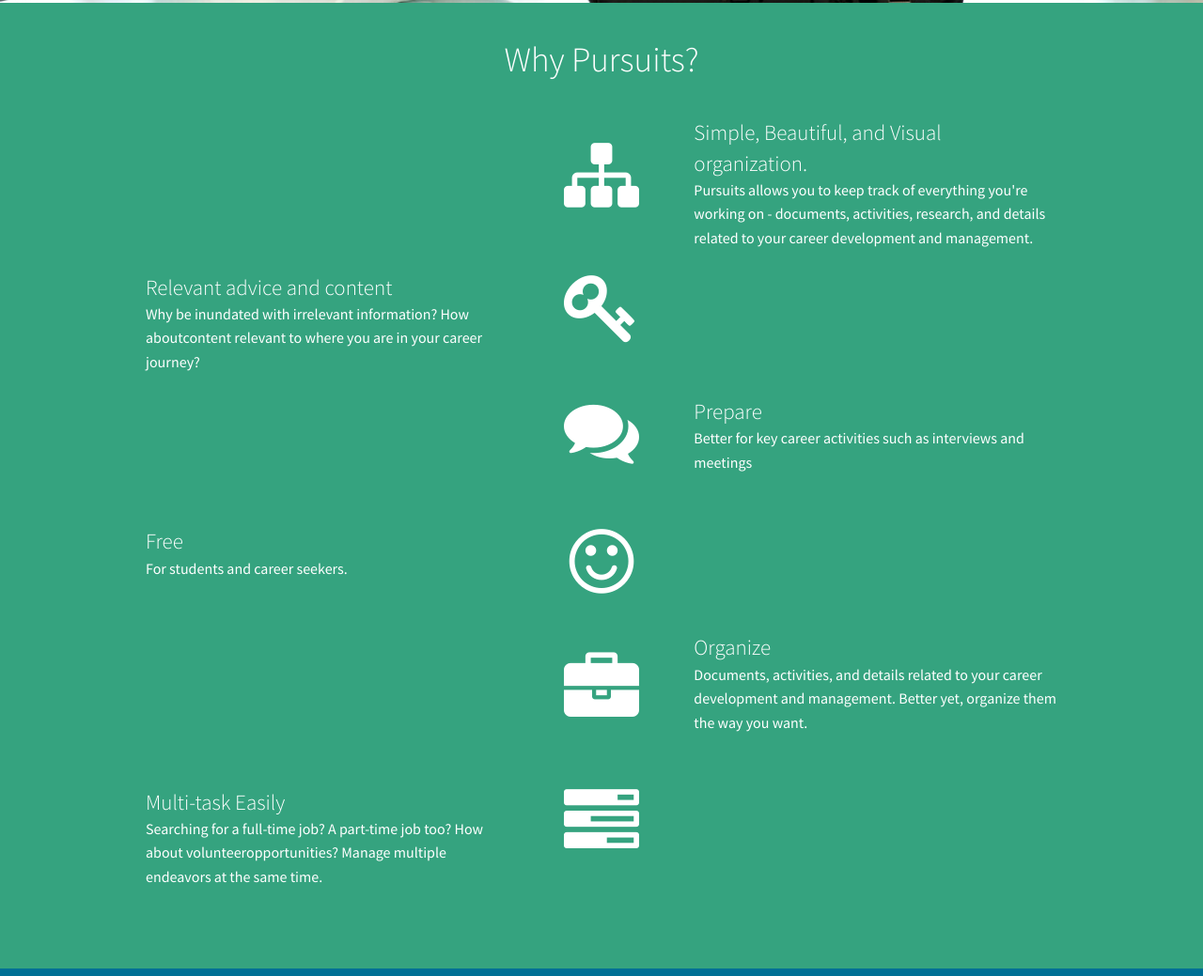
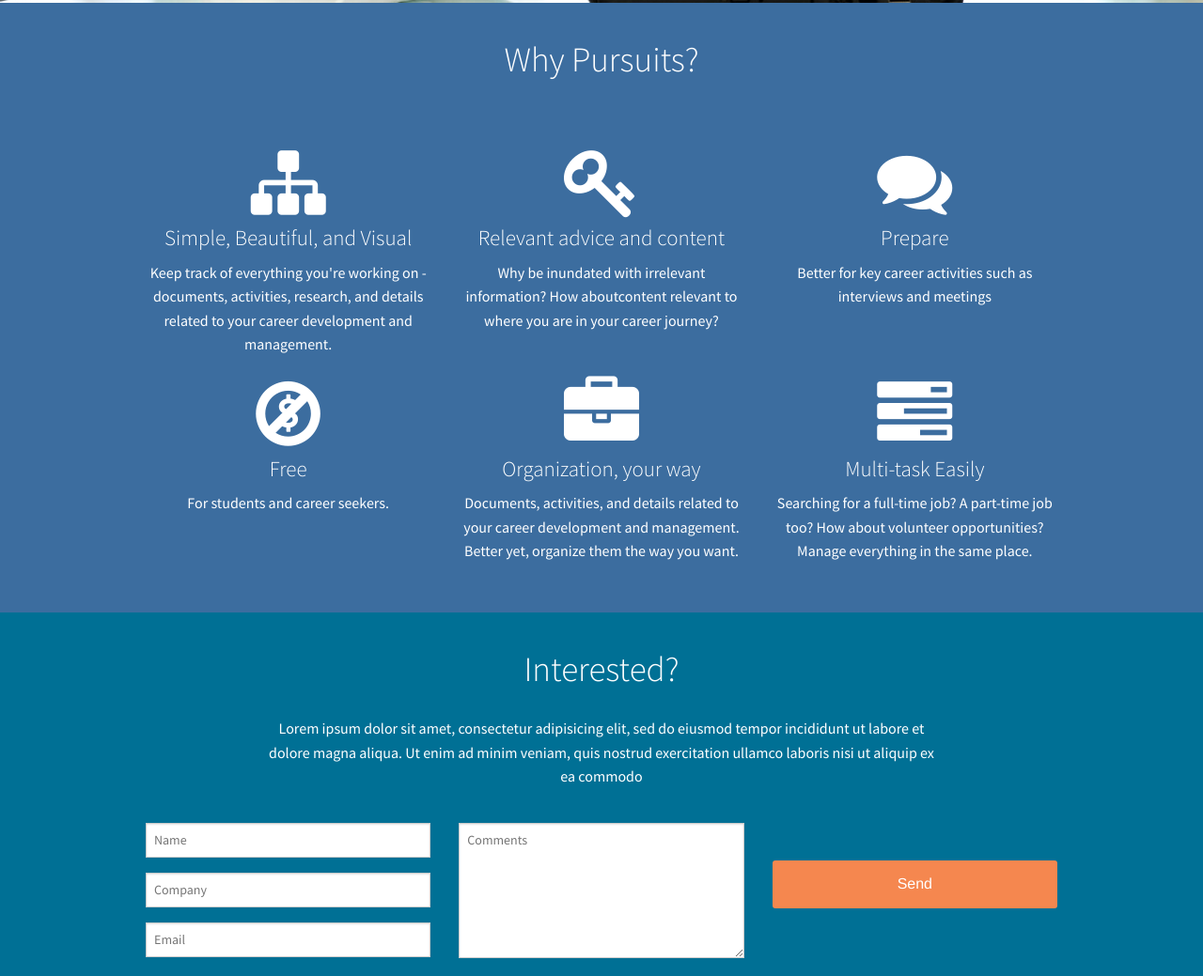
Before and after one commit to palenske2/Pursuits, a plain HTML site: page index.html in a window 1280 px wide. Shown: the part 853-1892 px from the top of the page at 94% size. Drawn offline with nearby package versions, Linux system fonts and the light colour scheme.

Commit message:
benefits is back

```diff
--- a/css/style.css
+++ b/css/style.css
@@ -42,10 +42,10 @@ header a{
 	padding-top: 1.5rem;
 }
 .clearmarg {
-	margin-bottom: 0;
+	margin-bottom: .5rem;
 }
 .benefits {
-	padding-top: 2rem;
+	padding-top: 1rem;
 	background-color: #3c6d9f;
 	color:white;
 	padding-bottom: 2rem;
@@ -89,3 +89,6 @@ footer {
 .featuretextright {
 	padding-left: 3rem !important;
 }
+.fa-3x {
+	font-size: 2.5em !important;
+}
--- a/index.html
+++ b/index.html
@@ -41,7 +41,7 @@
     <header>
         <div class="large-12 header-pad">
             <div class="topheading large-centered columns text-center">
-                <h1 class="heading">Want to organize your career search?</h1>
+                <h1 class="heading">Want to organize your job search?</h1>
                 <p class="subheading">Tired of using spreadsheets and notebooks to manage your job search process?</p>
                 <a class="button radius">Learn More</a>
             </div>
@@ -51,7 +51,7 @@
 
 
     </header>
-    <section class="features">
+    <!--<section class="features">
         <div class="row">
             <div class="why large-9 large-centered columns text-center">
                 <h2 class="why">Why Pursuits?</h2>
@@ -62,7 +62,7 @@
                 <span><i class="icon1  fa fa-sitemap fa-5x"></i></span>
             </div>
             <div class="large-5 columns">
-                <h4 class="clearmarg why">Simple, Beautiful, and Visual organization.</h4>
+                <h4 class="clearmarg why">Simple, Beautiful, and Visual.</h4>
                 <p>Pursuits allows you to keep track of everything you're working on - documents, activities, research, and details related to your career development and management.</p>
             </div>
         </div>
@@ -97,9 +97,8 @@
                 <span><i class="icon1 fa fa-briefcase fa-5x"></i></span>
             </div>
             <div class="large-5 columns">
-                <h4 class="clearmarg why">Organize</h4>
-                <p> Documents, activities, and details related to your career development and management. Better yet, organize them the way you want.
-                    <p/>
+                <h4 class="clearmarg why">Organize, your way</h4>
+                <p> Documents, activities, and details related to your career development and management. Better yet, organize them the way you want.<p/>
             </div>
         </div>
         <div class="row feature6 features">
@@ -110,70 +109,96 @@
                 <p>Searching for a full-time job? A part-time job too? How about volunteeropportunities? Manage multiple endeavors at the same time.</p>
             </div>
         </div>
-    </section>
-    <!-- <section class="benefits">
+    </section>-->
+    <section class="benefits">
    <div class="row">
     <div class="why large-9 large-centered columns text-center">
 
-      <h2 class="benefits">Benefits</h2>
-      <p>Lorem ipsum dolor sit amet, consectetur adipisicing elit, sed do eiusmod
-       tempor incididunt ut labore et dolore magna aliqua. Ut enim ad minim veniam,
-       quis nostrud exercitation ullamco laboris nisi ut aliquip ex ea commodo</p>
-     </div>
+      <h2 class="benefits">Why Pursuits?</h2>
+    </div>
    </div>
 
    <div class="row">
     <div class="small-12 large-4 columns">
-      <div class="benefit1">
-        <p>Lorem ipsum dolor sit amet, consectetur adipisicing elit, sed do eiusmod
-          tempor incididunt ut labore et dolore magna aliqua. Ut enim ad minim veniam,
-          quis nostrud exercitation ullamco laboris nisi ut aliquip ex ea commodo</p>
+      <div class="benefit1 text-center">
+        <div class="row">
+            <div class="large-5 columns large-centered text-center">
+                <i class="text-center fa fa-sitemap fa-5x"></i>
+             </div>
+        </div>
+        <h4 class="clearmarg why">Simple, Beautiful, and Visual</h4>
+        <p>Keep track of everything you're working on - documents, activities, research, and details related to your career development and management.</p>
         </div>
       </div>
       <div class="small-12 large-4 columns">
-        <div class="benefit2">
-          <p>Lorem ipsum dolor sit amet, consectetur adipisicing elit, sed do eiusmod
-            tempor incididunt ut labore et dolore magna aliqua. Ut enim ad minim veniam,
-            quis nostrud exercitation ullamco laboris nisi ut aliquip ex ea commodo</p>
-          </div>
+        <div class="benefit2 text-center">
+            <div class="row">
+                <div class="large-5 columns large-centered text-center">
+                    <span><i class="fa fa-key fa-5x "></i></span>
+                </div>
+            </div>
+            <h4 class="clearmarg why">Relevant advice and content</h4>
+                <p>Why be inundated with irrelevant information? How aboutcontent relevant to where you are in your career journey?</p>
         </div>
-        <div class="small-12 large-4 columns">
-          <div class="benefit3">
-            <p>Lorem ipsum dolor sit amet, consectetur adipisicing elit, sed do eiusmod
-              tempor incididunt ut labore et dolore magna aliqua. Ut enim ad minim veniam,
-              quis nostrud exercitation ullamco laboris nisi ut aliquip ex ea commodo</p>
+      </div>
+      <div class="small-12 large-4 columns">
+          <div class="benefit3 text-center">
+            <div class="row">
+                <div class="large-5 columns large-centered text-center">
+                    <span><i class="fa fa-comments fa-5x "></i></span>
+                </div>
+            </div>
+            <h4 class="clearmarg why">Prepare</h4>
+                <p>Better for key career activities such as interviews and meetings
+                </p>
             </div>
           </div>
         </div>
         <div class="row">
           <div class="small-12 large-4 columns">
-            <div class="benefit4">
-              <p>Lorem ipsum dolor sit amet, consectetur adipisicing elit, sed do eiusmod
-                tempor incididunt ut labore et dolore magna aliqua. Ut enim ad minim veniam,
-                quis nostrud exercitation ullamco laboris nisi ut aliquip ex ea commodo</p>
+            <div class="benefit4 text-center">
+                <div class="row">
+                    <div class="large-5 columns large-centered text-center
+                    ">
+                        <span class="fa-stack fa-lg fa-3x">
+                        <i class="fa fa-usd fa-1x fa-stack-1x"></i>
+                         <i class="fa fa-ban fa-5x fa-stack-2x "></i>
+                        </span>
+                    </div>
+                </div>
+              <h4 class="clearmarg why">Free</h4>
+                <p>For students and career seekers.</p>
               </div>
             </div>
             <div class="small-12 large-4 columns">
-              <div class="benefit5">
-                <p>Lorem ipsum dolor sit amet, consectetur adipisicing elit, sed do eiusmod
-                  tempor incididunt ut labore et dolore magna aliqua. Ut enim ad minim veniam,
-                  quis nostrud exercitation ullamco laboris nisi ut aliquip ex ea commodo</p>
+              <div class="benefit5 text-center">
+                <div class="row">
+                    <div class="large-5 columns large-centered text-center">
+                        <span><i class="fa fa-briefcase fa-5x"></i></span>
+                    </div>
+                </div>
+                <h4 class="clearmarg why">Organization, your way</h4>
+                    <p> Documents, activities, and details related to your career development and management. Better yet, organize them the way you want.<p/>
                 </div>
               </div>
               <div class="small-12 large-4 columns">
-                <div class="benefit6">
-                  <p>Lorem ipsum dolor sit amet, consectetur adipisicing elit, sed do eiusmod
-                    tempor incididunt ut labore et dolore magna aliqua. Ut enim ad minim veniam,
-                    quis nostrud exercitation ullamco laboris nisi ut aliquip ex ea commodo</p>
+                <div class="benefit6 text-center">
+                    <div class="row">
+                        <div class="large-5 columns large-centered text-center">
+                            <i class="fa fa-tasks fa-5x "></i></span>
+                        </div>
+                    </div>
+                  <h4 class="clearmarg why">Multi-task Easily</h4>
+                    <p>Searching for a full-time job? A part-time job too? How about volunteer opportunities? Manage everything in the same place.</p>
                   </div>
                 </div>
               </div>
-            </section> -->
+            </section>
     <section class="getintouch">
         <div class="row">
             <div class="large-9 large-centered columns text-center">
 
-                <h2 class="getintouch">Get In Touch</h2>
+                <h2 class="getintouch">Interested?</h2>
                 <p>Lorem ipsum dolor sit amet, consectetur adipisicing elit, sed do eiusmod tempor incididunt ut labore et dolore magna aliqua. Ut enim ad minim veniam, quis nostrud exercitation ullamco laboris nisi ut aliquip ex ea commodo</p>
             </div>
         </div>
@@ -215,7 +240,7 @@
     <footer>
         <div class="row twitterbottom ">
             <div class="small-only-text-center large-11 columns text-left">
-                <h2>Don't forget to follow us on Twitter</h2>
+                <h2>Follow us on Twitter</h2>
             </div>
             <div class="small-12 small-centered small-only-text-center large-1 columns right">
                 <i class="fa fa-twitter-square twittericon"></i>
```
